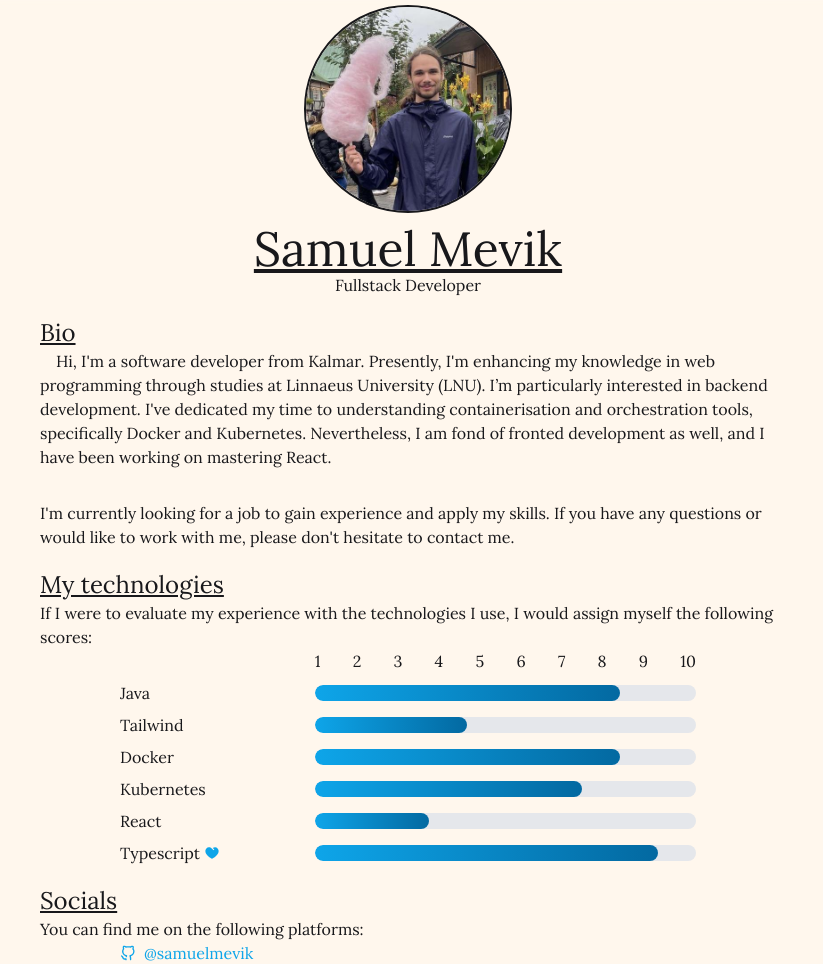
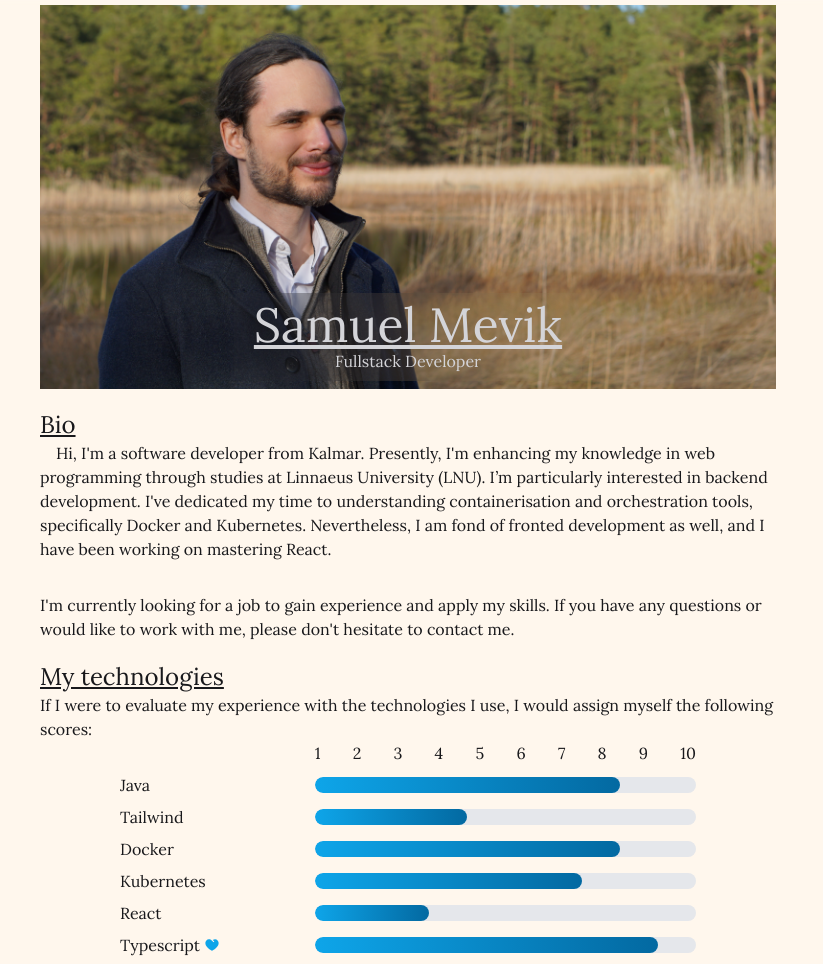
Before and after one commit to samuelmevik/portfolio, a website built with Vite: page index.html in a window 1280 px wide. Shown: the part 51-1015 px from the top of the page, without its empty margins (232-1055 px from the left). Built offline with nearby package versions, Linux system fonts and the light colour scheme; files whose address does not match are found by name.

Commit message:
Feat: new site design

```diff
--- a/index.html
+++ b/index.html
@@ -113,24 +113,33 @@
 
     <main class="z-0 pt-14">
       <article class="mx-auto flex max-w-3xl flex-col gap-5 px-4">
-        <div>
-          <div class="relative flex flex-col items-center gap-3">
-            <img
-              src="avatar.jpg"
-              fetchpriority="high"
-              class="aspect-square h-52 min-w-52 rounded-full border-2 border-zinc-900 text-center transition-colors duration-500 dark:border-zinc-300"
-              alt="Avatar"
-            />
-            <div>
-              <h2 class="text-3xl underline sm:text-4xl md:text-5xl">
-                Samuel Mevik
-              </h2>
+        <se class="card relative">
+          <img
+            src="profile-aspect-square.webp"
+            alt="Avatar of me"
+            class="aspect-square h-96 w-full object-cover object-top sm:hidden"
+          />
+          <img
+            src="profile-aspect-video.webp"
+            alt="Avatar of me"
+            class="hidden aspect-video h-96 w-full object-cover object-left sm:block"
+          />
+          <div
+            class="absolute left-0 right-0 flex flex-col items-center gap-3 transition-all delay-0 duration-300 ease-in-out sm:-translate-y-24"
+          >
+            <div
+              class="rounded-md py-2 backdrop-blur-3xl sm:px-5 sm:text-zinc-300"
+            >
+              <h2 class="text-2xl underline sm:text-5xl">Samuel Mevik</h2>
               <p class="text-center">Fullstack Developer</p>
             </div>
           </div>
-        </div>
+          <div
+            class="h-12 transition-all delay-0 duration-300 ease-in-out sm:h-0"
+          ></div>
+        </se>
 
-        <section>
+        <section class="card">
           <h3 class="text-2xl underline">Bio</h3>
           <p class="indent-4">
             Hi, I'm a software developer from Kalmar. Presently, I'm enhancing
@@ -148,7 +157,7 @@
           </p>
         </section>
 
-        <section>
+        <section class="card">
           <h2 class="text-2xl underline">My technologies</h2>
           <p>
             If I were to evaluate my experience with the technologies I use, I
@@ -241,7 +250,7 @@
           </div>
         </section>
 
-        <section>
+        <section class="card">
           <h2 class="text-2xl underline">Socials</h2>
           <p>You can find me on the following platforms:</p>
           <div class="flex w-fit flex-col justify-center gap-1 sm:pl-20">
@@ -272,7 +281,7 @@
           </div>
         </section>
 
-        <section>
+        <section class="card">
           <h2 class="text-2xl underline">My Projects</h2>
           <br />
           <ul class="grid min-h-72 gap-6 sm:grid-cols-2">
```
Also changed, not shown: public/avatar.jpg (deleted), public/profile-aspect-sqaure.webp (added), public/profile-aspect-video.webp (added).
